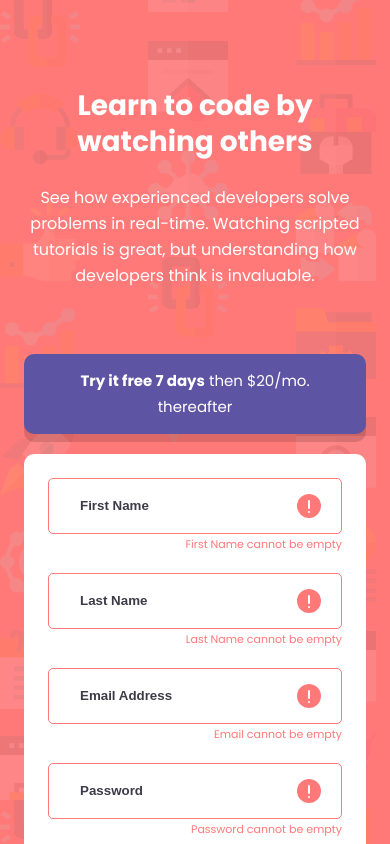
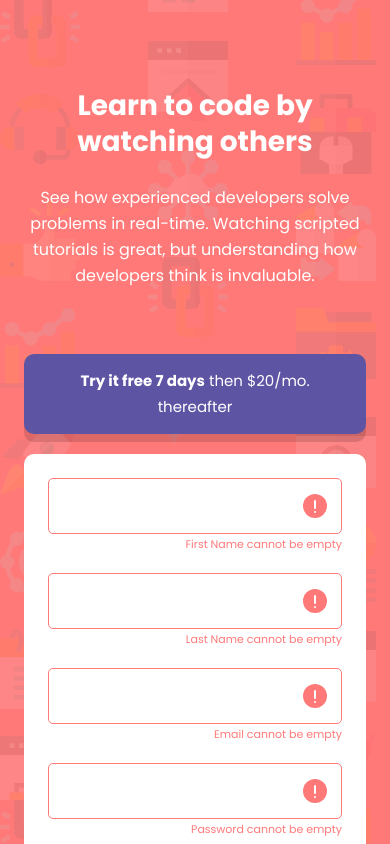
Before and after one commit to nlukic97/bonus_zadatak_3, a website: page index.html in a window 390 px wide. Both pictures are taken after a click on the button "CLAIM YOUR FREE TRIAL". Shown: the top 844 px of the page. Drawn offline with Linux system fonts and the light colour scheme.

Commit message:
styling of placeholder

```diff
--- a/js/script.js
+++ b/js/script.js
@@ -9,9 +9,9 @@ function getNodeValues(inputQuerySelector){
 
     return Object.keys(inputs).reduce(function(acc,key){
         let objKey = inputs[key].getAttribute('name')
-        let value = inputs[key].value
+        let objValue = inputs[key].value
 
-        acc[objKey] = value
+        acc[objKey] = objValue
         return acc
     },{})
 }
@@ -21,7 +21,7 @@ function validateInputs(inputQuerySelector,submitData){
     let formData = getNodeValues(inputQuerySelector)
     let errors = 0; //count the number or validation errors found
 
-    // *** name
+    // *** 1. ---- name
     if(formData.name != '' && formData.name != null ){
         handleErrorMessage('#name','remove')
     } else {
@@ -29,7 +29,7 @@ function validateInputs(inputQuerySelector,submitData){
         errors++
     }
 
-    // *** last name
+    // *** 2. ---- last name
     if(formData.lastname != '' && formData.lastname != null){
         handleErrorMessage('#lastname','remove')
     } else {
@@ -37,10 +37,8 @@ function validateInputs(inputQuerySelector,submitData){
         errors++
     }
 
-    // *** email
+    // *** 3. ---- email
     let emailRegExp = new RegExp(/^[\w-\.]+@([\w-]+\.)+[\w-]{2,4}$/,'g')
-
-
     if(formData.email == '' && formData.email != null ){
         handleErrorMessage('#email','add','Email cannot be empty')
         errors++
@@ -51,7 +49,7 @@ function validateInputs(inputQuerySelector,submitData){
         handleErrorMessage('#email','remove')
     }
 
-    // *** password
+    // *** 4. ---- password
     if(formData.password != '' && formData.password != null ){
         handleErrorMessage('#password','remove')
     } else {
--- a/scss/imports/_layouts.scss
+++ b/scss/imports/_layouts.scss
@@ -61,12 +61,14 @@
                 margin-bottom:20px;
 
                 input {
+                    font-size: 14px;
                     line-height: 26px;
                     color:lighten($color-dark-gray,15%);
                     border: 1px solid $input-border-color;
 
                     &::placeholder,
                     &::-webkit-input-placeholder {
+                        opacity: 1;
                         font-weight: 700;
                         color:$color-dark-gray;
                     }
@@ -85,6 +87,10 @@
                         background: url('../images/icon-error.svg') no-repeat center right 20px/contain;
                         background-size: 24px 24px;
                         border: 1px solid $color-red;
+
+                        &::placeholder {
+                            opacity: 0; //placeholder will be hidden when error message is present after submission. It will be returned when the user focuses on the input again
+                        }
 
                         ~ .error-message {
                             display: block;
--- a/scss/imports/_mediaQueries.scss
+++ b/scss/imports/_mediaQueries.scss
@@ -25,6 +25,17 @@
 
             .form {
                 padding: 24px;
+
+                .input-container {
+                    input {
+                        padding: 14px 15px;
+
+                        &.show-error {
+                            // background: url('../images/icon-error.svg') no-repeat center right 20px/contain;
+                            background-position: center right 14px;
+                        }
+                    }
+                }
             }
         }
     }
```
Also changed, not shown: css/style.css, 1 other file.
